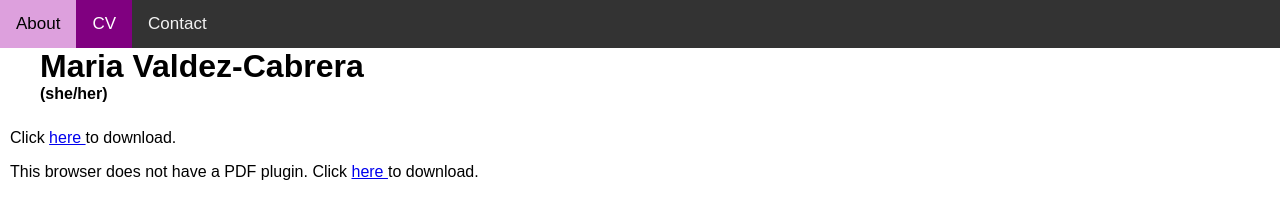
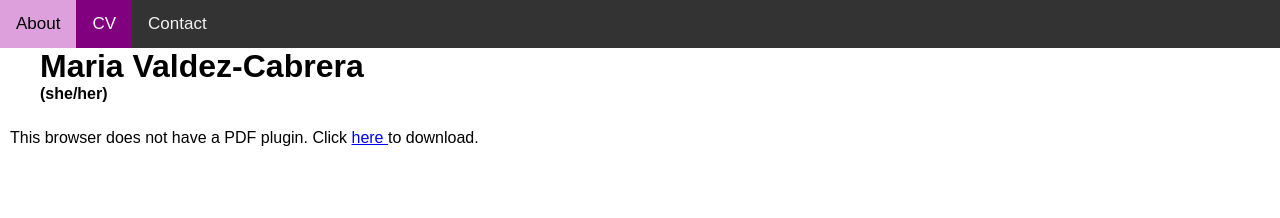
Before and after one commit to MariaAVC/MariaAVC.github.io, a plain HTML site: page MYcv.html in a window 1280 px wide. Drawn offline with Linux system fonts and the light colour scheme.

Commit message:
Another small modification.

```diff
--- a/MYcv.html
+++ b/MYcv.html
@@ -77,7 +77,6 @@ body {
 
 <div class="row">
     <div class="first-column">
-        <p>Click  <a href="CV.pdf"> here </a> to download.</p>
         <object data="CV.pdf" type="application/pdf" width="100%" height="800px">
             <p>This browser does not have a PDF plugin. Click  <a href="CV.pdf"> here </a> to download.</p>
         </object>
```
